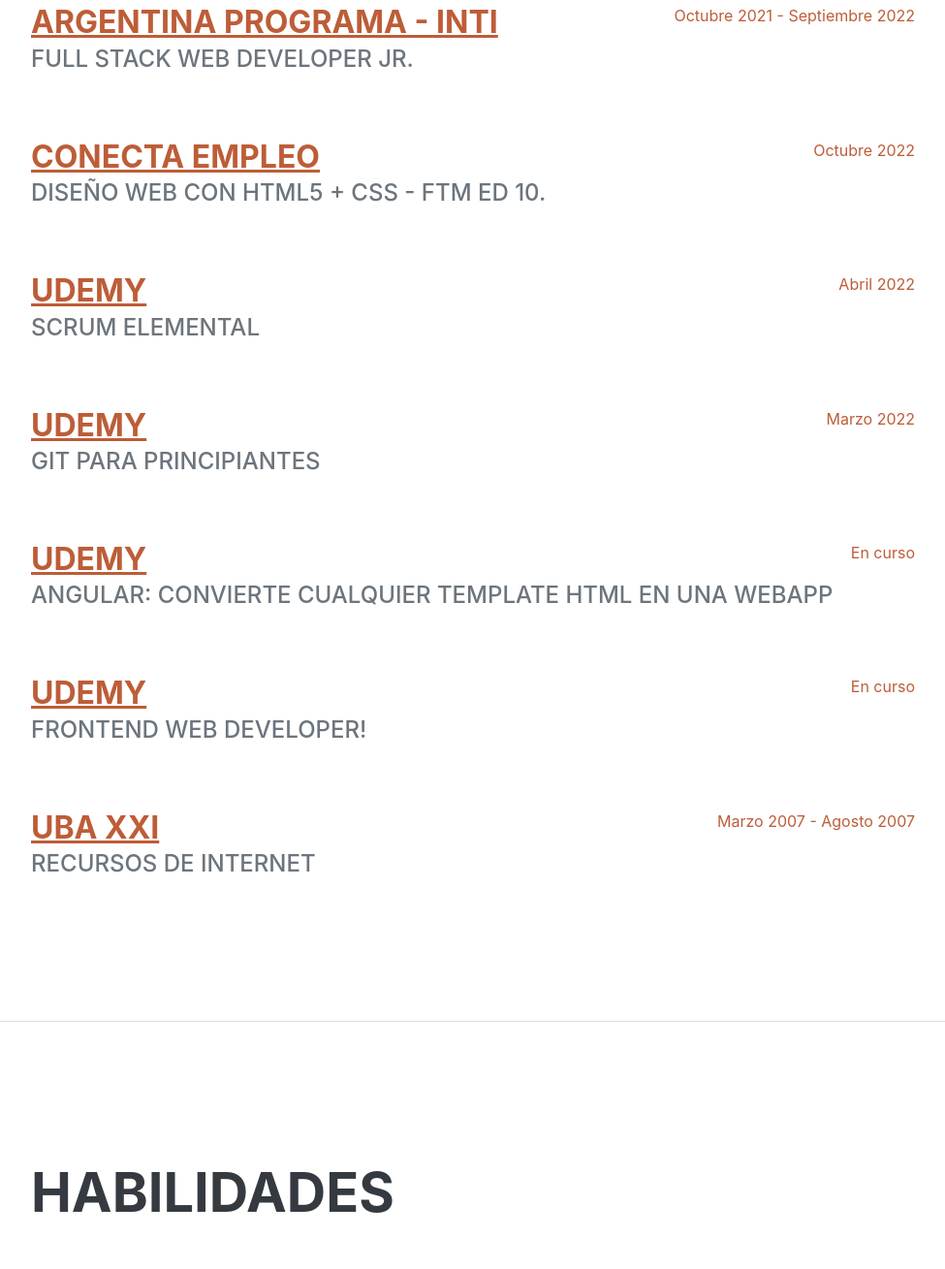
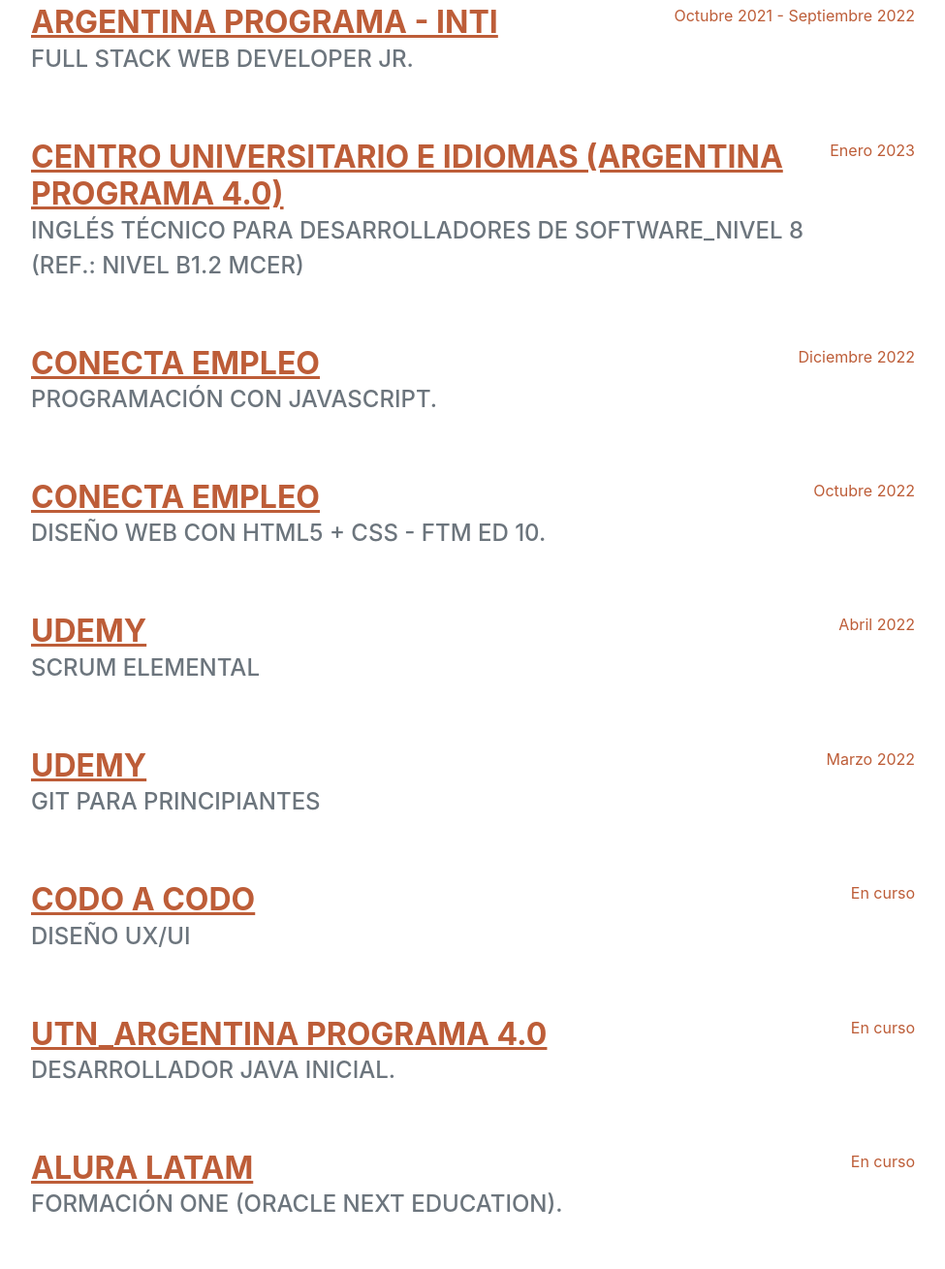
Before and after one commit to LuMarka/CVEspanol, a plain HTML site: page index.html in a window 1280 px wide. Shown: the part 2338-3647 px from the top of the page at 97% size, without its empty margins (288-1263 px from the left). Drawn offline with nearby package versions, Linux system fonts and the light colour scheme; a web font is replaced by a local one.

Commit message:
Agrego cursos

```diff
--- a/index.html
+++ b/index.html
@@ -122,6 +122,23 @@
                         </div>
                         <div class="flex-shrink-0"><span class="text-primary">Octubre 2021 - Septiembre 2022</span></div>
                     </div>
+
+                    <div class="d-flex flex-column flex-md-row justify-content-between mb-5">
+                        <div class="flex-grow-1">
+                            <h3 class="mb-0"><a href="https://cui.edu.ar/argentina_programa.php" target="_blank">Centro Universitario e Idiomas (Argentina Programa 4.0)</a></h3>
+                            <div class="subheading mb-3">Inglés Técnico para Desarrolladores de Software_Nivel 8 (Ref.: nivel B1.2 MCER)</div>
+                        </div>
+                        <div class="flex-shrink-0"><span class="text-primary" >Enero 2023</span></div>
+                    </div>
+
+                    <div class="d-flex flex-column flex-md-row justify-content-between mb-5">
+                        <div class="flex-grow-1">
+                            <h3 class="mb-0"><a href="https://conectaempleo-formacion.fundaciontelefonica.com/" target="_blank">Conecta Empleo</a></h3>
+                            <div class="subheading mb-3">Programación con JavaScript.</div>
+                        </div>
+                        <div class="flex-shrink-0"><span class="text-primary" >Diciembre 2022</span></div>
+                    </div>
+
                     <div class="d-flex flex-column flex-md-row justify-content-between mb-5">
                         <div class="flex-grow-1">
                             <h3 class="mb-0"><a href="https://conectaempleo-formacion.fundaciontelefonica.com/" target="_blank">Conecta Empleo</a></h3>
@@ -129,27 +146,51 @@
                         </div>
                         <div class="flex-shrink-0"><span class="text-primary" >Octubre 2022</span></div>
                     </div>
+
                     <div class="d-flex flex-column flex-md-row justify-content-between mb-5">
                         <div class="flex-grow-1">
                             <h3 class="mb-0"><a href="https://www.udemy.com/course/scrum-elemental/" target="_blank">Udemy </a></h3>
                             <div class="subheading mb-3">Scrum Elemental</div>
-
                         </div>
                         <div class="flex-shrink-0"><span class="text-primary">Abril 2022</span></div>
                     </div>
+
                     <div class="d-flex flex-column flex-md-row justify-content-between mb-5">
                         <div class="flex-grow-1">
                             <h3 class="mb-0"><a href="https://www.udemy.com/course/curso-gratis-de-git-para-principiantes/" target="_blank">Udemy </a></h3>
                             <div class="subheading mb-3">Git para principiantes</div>
-
                         </div>
                         <div class="flex-shrink-0"><span class="text-primary">Marzo 2022</span></div>
                     </div>
+
+                    <div class="d-flex flex-column flex-md-row justify-content-between mb-5">
+                        <div class="flex-grow-1">
+                            <h3 class="mb-0"><a href="https://aulasvirtuales.bue.edu.ar/" target="_blank">Codo a Codo</a></h3>
+                            <div class="subheading mb-3">Diseño UX/UI</div>
+                        </div>
+                        <div class="flex-shrink-0"><span class="text-primary"> En curso</span></div>
+                    </div>
+
+                    <div class="d-flex flex-column flex-md-row justify-content-between mb-5">
+                        <div class="flex-grow-1">
+                            <h3 class="mb-0"><a href="https://campus.argentinaprograma.utn.edu.ar/login/index.php" target="_blank">UTN_Argentina Programa 4.0 </a></h3>
+                            <div class="subheading mb-3">Desarrollador JAVA Inicial.</div>
+                        </div>
+                        <div class="flex-shrink-0"><span class="text-primary">En curso</span></div>
+                    </div>
+
+                    <div class="d-flex flex-column flex-md-row justify-content-between mb-5">
+                        <div class="flex-grow-1">
+                            <h3 class="mb-0"><a href="https://app.aluracursos.com/dashboard" target="_blank">Alura Latam</a></h3>
+                            <div class="subheading mb-3">Formación ONE (Oracle Next Education).</div>
+                        </div>
+                        <div class="flex-shrink-0"><span class="text-primary">En curso</span></div>
+                    </div>
+
                     <div class="d-flex flex-column flex-md-row justify-content-between mb-5">
                         <div class="flex-grow-1">
                             <h3 class="mb-0"><a href="https://www.udemy.com/course/html-hacia-angular/" target="_blank">Udemy </a></h3>
                             <div class="subheading mb-3">Angular: Convierte cualquier template HTML en una WebAPP</div>
-
                         </div>
                         <div class="flex-shrink-0"><span class="text-primary"> En curso</span></div>
                     </div>
```
